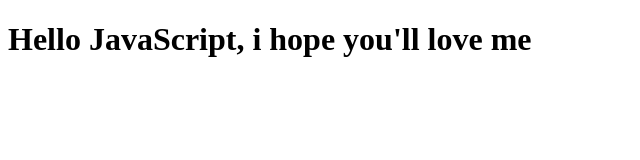
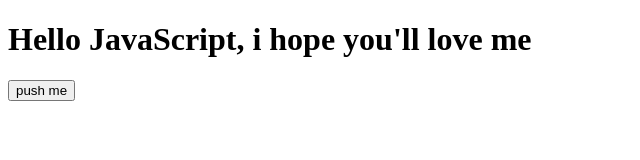
Before and after one commit to IraMcsimova/Js-module-1-1, a plain HTML site: page index.html in a window 1280 px wide. Shown: the whole page, without its empty margins (0-640 px from the left). Drawn offline with Linux system fonts and the light colour scheme.

Commit message:
repeta-4-1

```diff
--- a/index.html
+++ b/index.html
@@ -8,6 +8,7 @@
   </head>
   <body>
     <h1>Hello JavaScript, i hope you'll love me</h1>
+    <button type="button">push me</button>
     <script src="./index.js" type="module"></script>
   </body>
 </html>
--- a/index.js
+++ b/index.js
@@ -20,4 +20,5 @@
 // import "./js/chat-bot-3-functions.js";
 // import "./js/dop-zanjatie-Sandra-objects.js";
 // import "./js/module-3-2-objects.js";
-import "./js/additional-lesson-2.js";
+// import "./js/additional-lesson-2.js";
+import "./js/repeta-4-1.js";
```
Also changed, not shown: js/repeta-4-1.js (added, +307 -0 lines).
